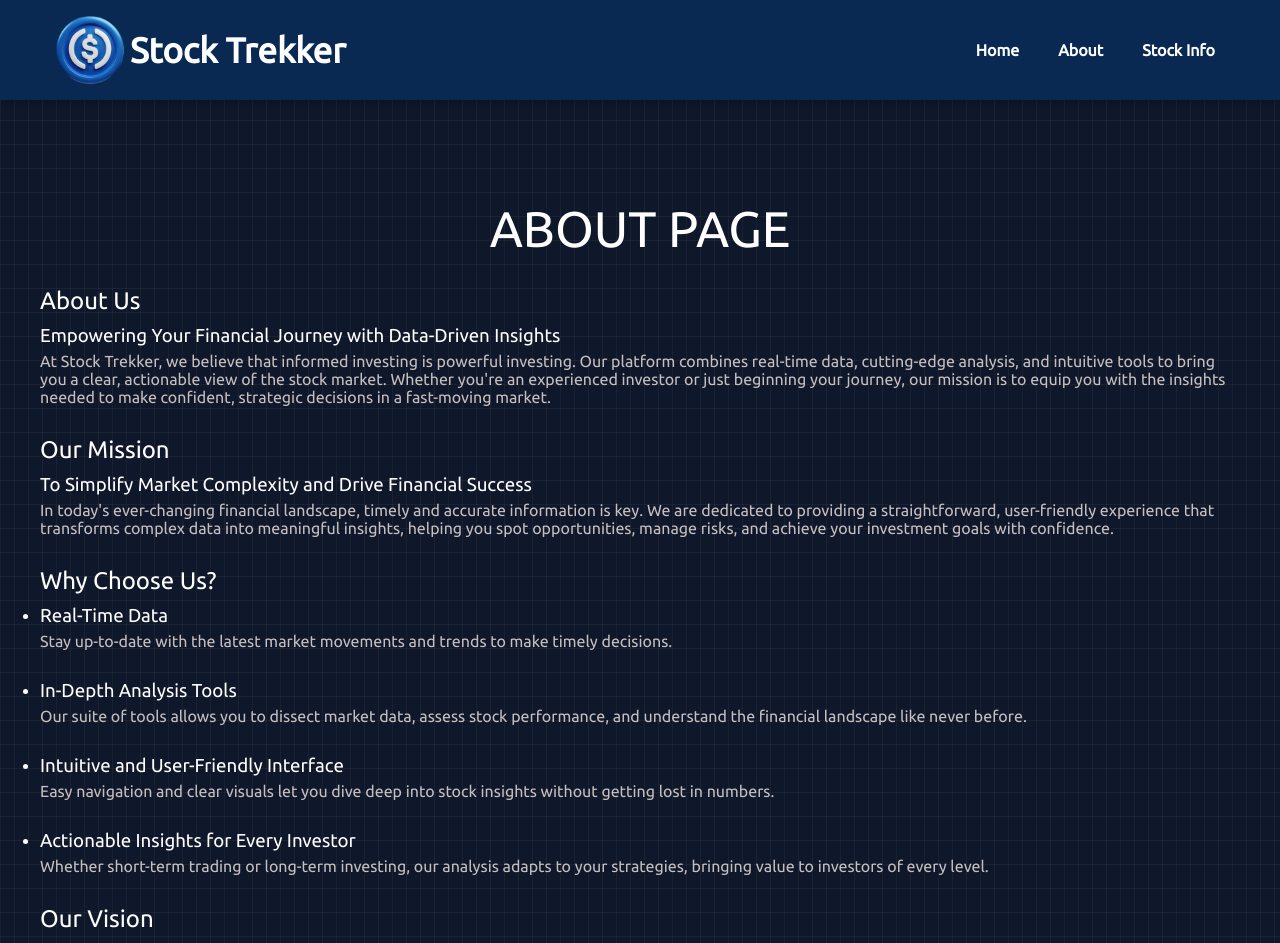
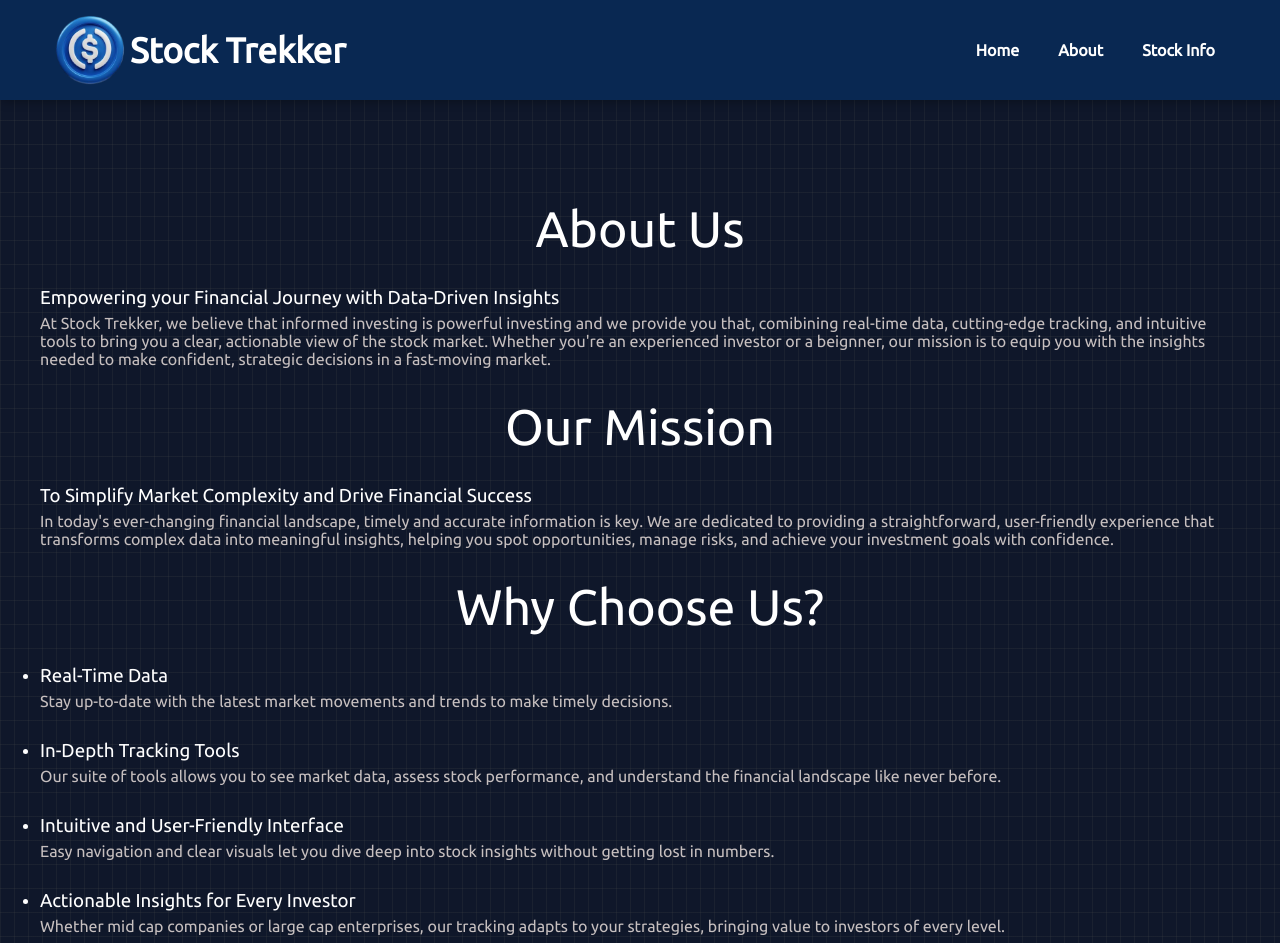
Before and after one commit to tokosaniya09/STOCK_ANALYSIS, a React (Vite) app: page /about in a window 1280 px wide. Shown: the top 943 px of the page. Built offline with nearby package versions, Linux system fonts and the light colour scheme.

Commit message:
heading changed

```diff
--- a/index.html
+++ b/index.html
@@ -6,7 +6,7 @@
     <link rel="preconnect" href="https://fonts.googleapis.com">
     <meta name="viewport" content="width=device-width, initial-scale=1.0" />
     <link rel="stylesheet" href="https://cdnjs.cloudflare.com/ajax/libs/font-awesome/6.6.0/css/all.min.css"/>
-    <title>Vite + React</title>
+    <title>Stock Trekker</title>
   </head>
   <body>
     <div id="root"></div>
--- a/src/pages/AboutPage.jsx
+++ b/src/pages/AboutPage.jsx
@@ -32,25 +32,24 @@ export default function AboutPage() {
     // </div>
 
     <div className="about">
-    <h1 className='reveal'>ABOUT PAGE</h1>
-    <h2 className='reveal'>About Us</h2>
-    <h3 className='reveal'>Empowering Your Financial Journey with Data-Driven Insights</h3>
-    <p className='reveal'>At Stock Trekker, we believe that informed investing is powerful investing. Our platform combines real-time data, cutting-edge analysis, and intuitive tools to bring you a clear, actionable view of the stock market. Whether you're an experienced investor or just beginning your journey, our mission is to equip you with the insights needed to make confident, strategic decisions in a fast-moving market.</p>
-    <h2 className='reveal'>Our Mission</h2>
+    <h1 className='reveal'>About Us</h1>
+    <h3 className='reveal'>Empowering your Financial Journey with Data-Driven Insights</h3>
+    <p className='reveal'>At Stock Trekker, we believe that informed investing is powerful investing and we provide you that, comibining real-time data, cutting-edge tracking, and intuitive tools to bring you a clear, actionable view of the stock market. Whether you're an experienced investor or a beignner, our mission is to equip you with the insights needed to make confident, strategic decisions in a fast-moving market.</p>
+    <h1 className='reveal'>Our Mission</h1>
     <h3 className='reveal'>To Simplify Market Complexity and Drive Financial Success</h3>
     <p className='reveal'>In today's ever-changing financial landscape, timely and accurate information is key. We are dedicated to providing a straightforward, user-friendly experience that transforms complex data into meaningful insights, helping you spot opportunities, manage risks, and achieve your investment goals with confidence.</p>
-    <h2 className='reveal'>Why Choose Us?</h2>
+    <h1 className='reveal'>Why Choose Us?</h1>
     <ul className='reveal'>
       <li className='reveal'><h3>Real-Time Data</h3></li>
       <p className='reveal'>Stay up-to-date with the latest market movements and trends to make timely decisions.</p>
-      <li className='reveal'><h3>In-Depth Analysis Tools</h3></li>
-      <p className='reveal'>Our suite of tools allows you to dissect market data, assess stock performance, and understand the financial landscape like never before.</p>
+      <li className='reveal'><h3>In-Depth Tracking Tools</h3></li>
+      <p className='reveal'>Our suite of tools allows you to see market data, assess stock performance, and understand the financial landscape like never before.</p>
       <li className='reveal'><h3>Intuitive and User-Friendly Interface</h3></li>
       <p className='reveal'>Easy navigation and clear visuals let you dive deep into stock insights without getting lost in numbers.</p>
       <li className='reveal'><h3>Actionable Insights for Every Investor</h3></li>
-      <p className='reveal'>Whether short-term trading or long-term investing, our analysis adapts to your strategies, bringing value to investors of every level.</p>
+      <p className='reveal'>Whether mid cap companies or large cap enterprises, our tracking adapts to your strategies, bringing value to investors of every level.</p>
     </ul>
-    <h2 className='reveal'>Our Vision</h2>
+    <h1 className='reveal'>Our Vision</h1>
     <h3 className='reveal'>Creating a Community of Confident Investors</h3>
     <p className='reveal'>Our vision is to democratize access to advanced market insights, fostering a world where investors of all backgrounds can make sound financial choices. We strive to create a community where knowledge is shared, confidence is built, and success is achieved collectively.</p>
   </div>
```
